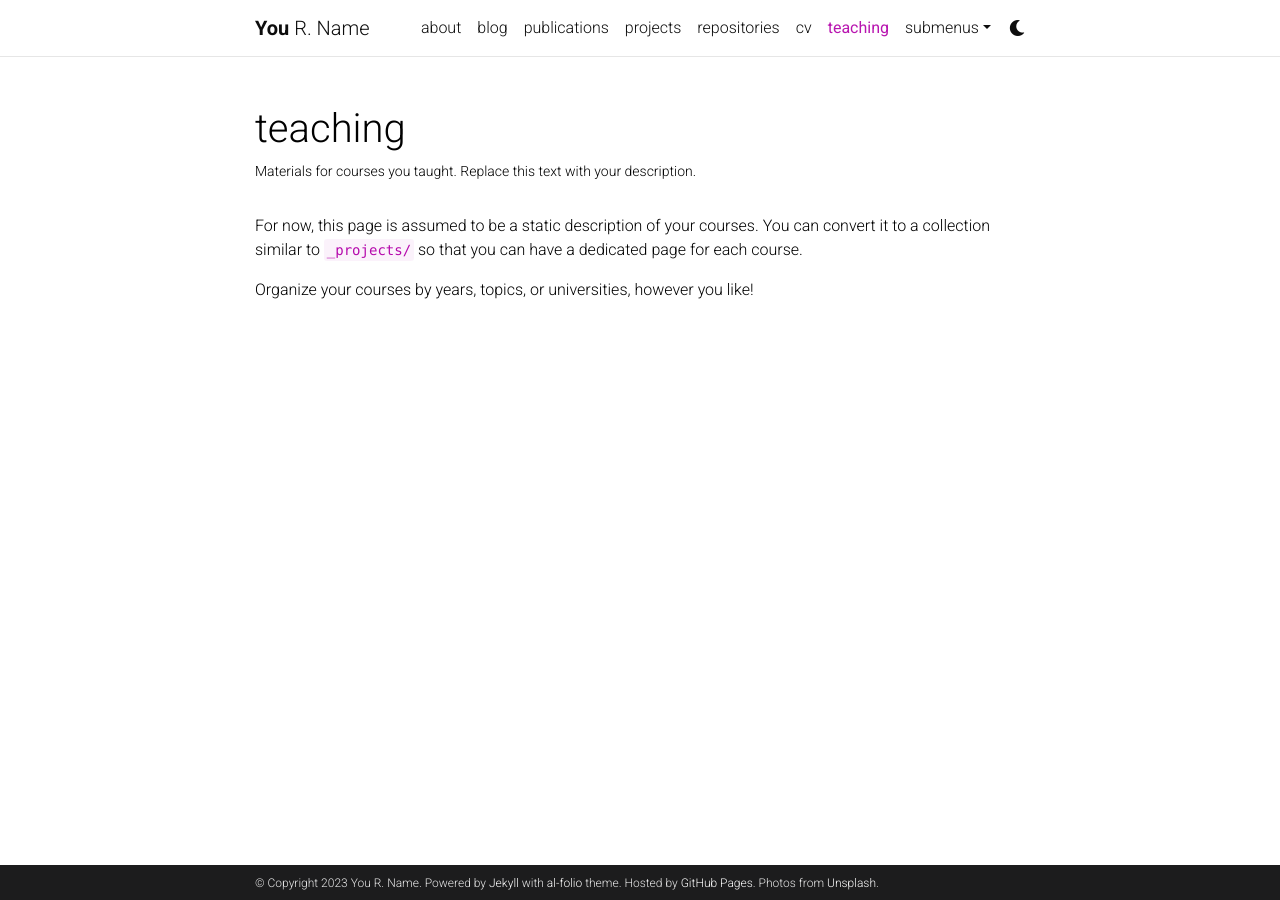
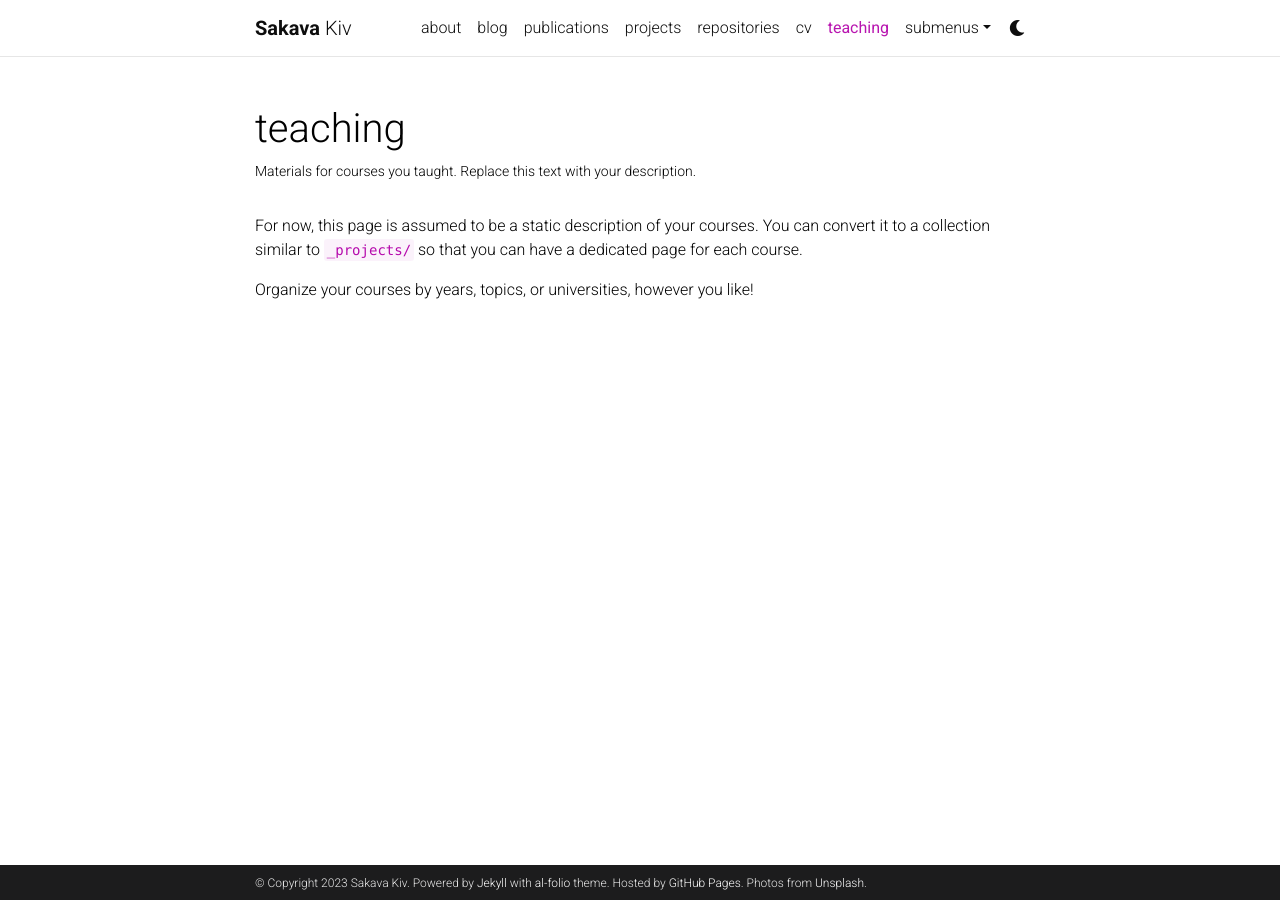
Before and after one commit to SakavaKiv/SakavaKiv.github.io, a Jekyll site: the page built from _pages/teaching.md, in a window 1280 px wide. Built offline with Jekyll 4.4.1, drawn with Linux system fonts in a browser that asks for light colours; comment, search, counter and statistics services are not loaded; a style sheet for code colours, icons or effects is not loaded.

Commit message:
Update _config.yml

```diff
--- a/_config.yml
+++ b/_config.yml
@@ -3,10 +3,10 @@
 # -----------------------------------------------------------------------------
 
 title: blank # the website title (if blank, full name will be used instead)
-first_name: You
-middle_name: R.
-last_name: Name
-email: you@example.com
+first_name: Sakava
+middle_name:
+last_name: Kiv
+email: skiv@smu.edu
 description: > # the ">" symbol means to ignore newlines until "footer_text:"
   A simple, whitespace theme for academics. Based on [*folio](https://github.com/bogoli/-folio) design.
 footer_text: >
@@ -18,8 +18,8 @@
 lang: en # the language of your site (for example: en, fr, cn, ru, etc.)
 icon: ⚛️  # the emoji used as the favicon (alternatively, provide image name in /assets/img/)
 
-url: https://alshedivat.github.io # the base hostname & protocol for your site
-baseurl: /al-folio # the subpath of your site, e.g. /blog/
+url: https://sakavakiv.github.io # the base hostname & protocol for your site
+baseurl: # the subpath of your site, e.g. /blog/
 last_updated: false # set to true if you want to display last updated in the footer
 impressum_path:  # set to path to include impressum link in the footer, use the same path as permalink in a page, helps to conform with EU GDPR
 
```
